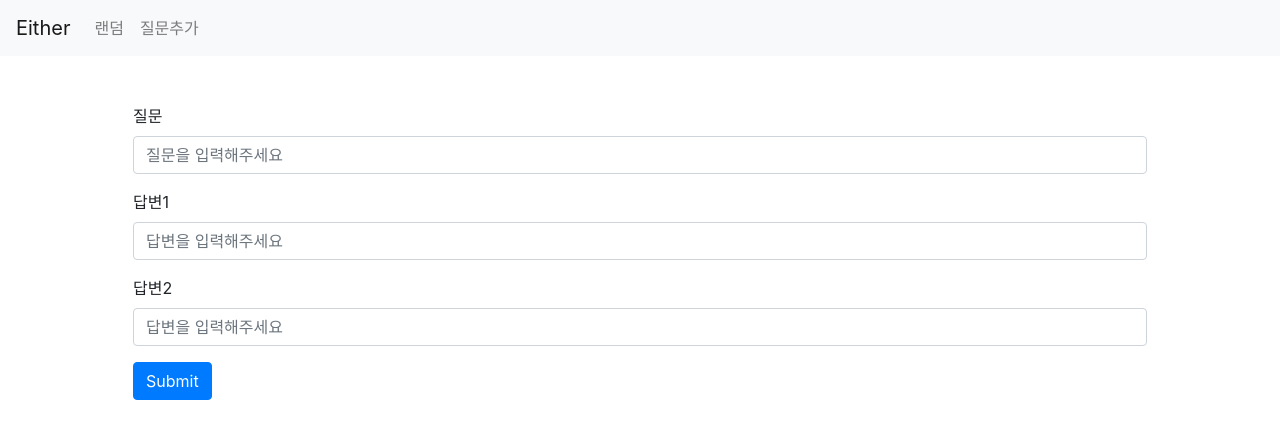
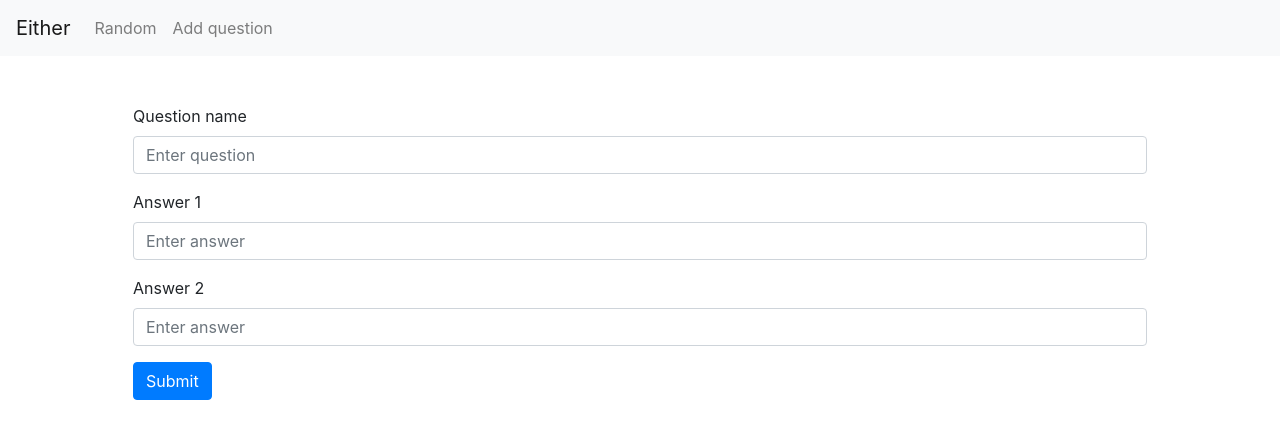
Before and after one commit to myeonghan-nim/django-project-either.io, a Django app: page /vs/create/ in a window 1280 px wide. Shown: the top 439 px of the page. Run offline with Django 3.2, Linux system fonts and the light colour scheme; some libraries are stand-ins or nearby versions.

Commit message:
Fix: html structure

```diff
--- a/vs/templates/base.html
+++ b/vs/templates/base.html
@@ -15,8 +15,8 @@
     </button>
     <div class="collapse navbar-collapse" id="navbarNavAltMarkup">
       <div class="navbar-nav">
-        <a class="nav-item nav-link" href="{% url 'vs:lucky' %}">랜덤</a>
-        <a class="nav-item nav-link" href="{% url 'vs:create' %}">질문추가</a>
+        <a class="nav-item nav-link" href="{% url 'vs:lucky' %}">Random</a>
+        <a class="nav-item nav-link" href="{% url 'vs:create' %}">Add question</a>
       </div>
     </div>
   </nav>
--- a/vs/templates/create.html
+++ b/vs/templates/create.html
@@ -4,16 +4,16 @@
   <form action="" method="POST" class="m-5">
     {% csrf_token %}
     <div class="form-group">
-      <label for="question">질문</label>
-      <input type="text" name="question" class="form-control" placeholder="질문을 입력해주세요">
+      <label for="question">Question name</label>
+      <input type="text" name="question" class="form-control" placeholder="Enter question">
     </div>
     <div class="form-group">
-      <label for="answer1">답변1</label>
-      <input type="text" name="answer1" class="form-control"  placeholder="답변을 입력해주세요">
+      <label for="answer1">Answer 1</label>
+      <input type="text" name="answer1" class="form-control" placeholder="Enter answer">
     </div>
     <div class="form-group">
-      <label for="answer2">답변2</label>
-      <input type="text" name="answer2" class="form-control"  placeholder="답변을 입력해주세요">
+        <label for="answer2">Answer 2</label>
+        <input type="text" name="answer2" class="form-control" placeholder="Enter answer">
     </div>
     <button type="submit" class="btn btn-primary">Submit</button>
   </form>
--- a/vs/templates/index.html
+++ b/vs/templates/index.html
@@ -15,4 +15,5 @@
       </div>
     </div>
   {% endfor %}
+
 {% endblock %}
--- a/vs/templates/update.html
+++ b/vs/templates/update.html
@@ -3,9 +3,9 @@
 {% block body %}
   <form action="" method="POST">
     {% csrf_token %}
-    질문 : <input type="text" name="question" value="{{question.question}}">
-    답변1 : <input type="text" name="answer1" value="{{question.answer1}}">
-    답변2 : <input type="text" name="answer2" value="{{question.answer2}}">
+    Question : <input type="text" name="question" value="{{question.question}}">
+    Answer 1 : <input type="text" name="answer1" value="{{question.answer1}}">
+    Answer 2 : <input type="text" name="answer2" value="{{question.answer2}}">
     <input type="submit">
   </form>
 {% endblock %}
```
Also changed, not shown: vs/templates/detail.html (+4 -4 lines), vs/templates/lucky.html (+4 -4 lines). Lines whose indentation alone changed are shown as unchanged.
